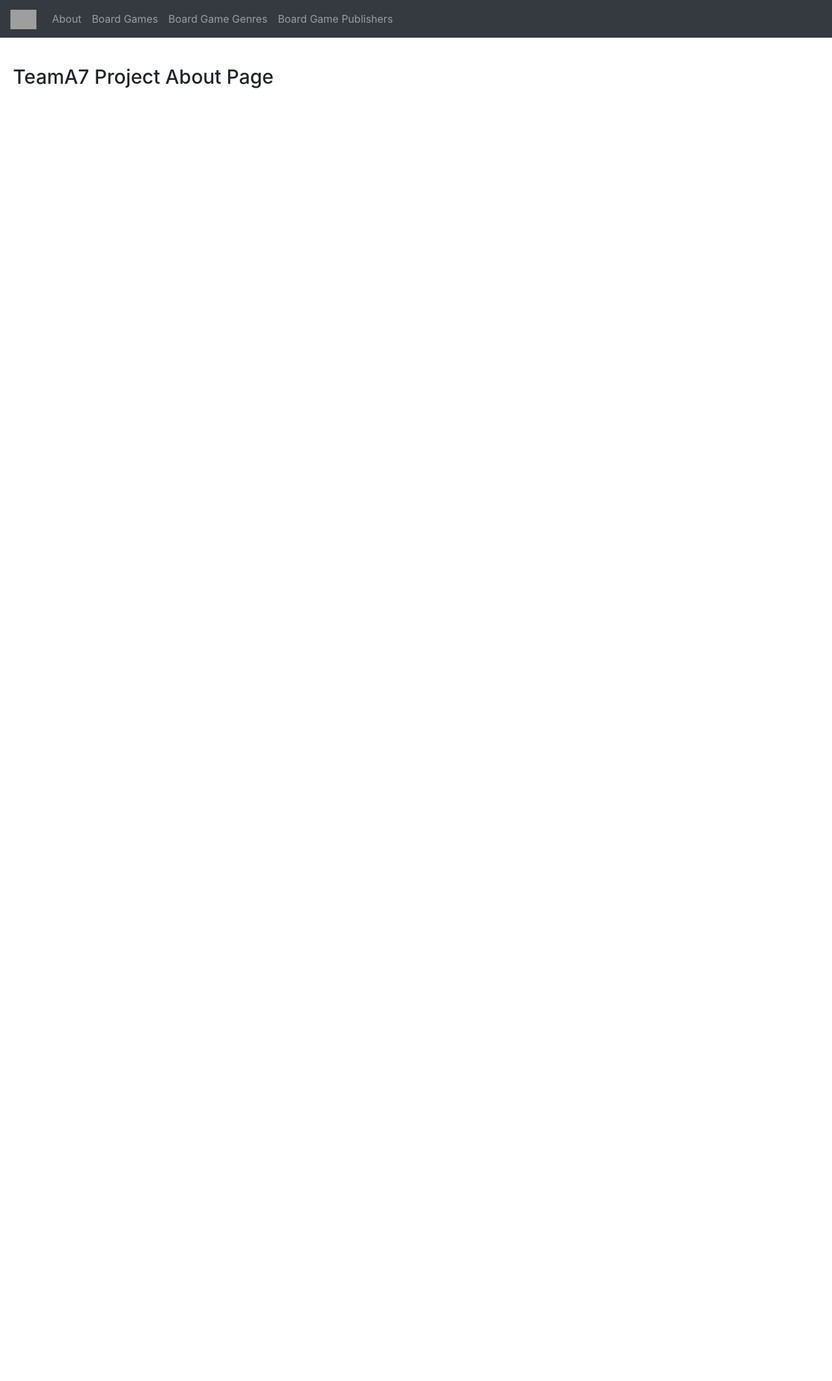
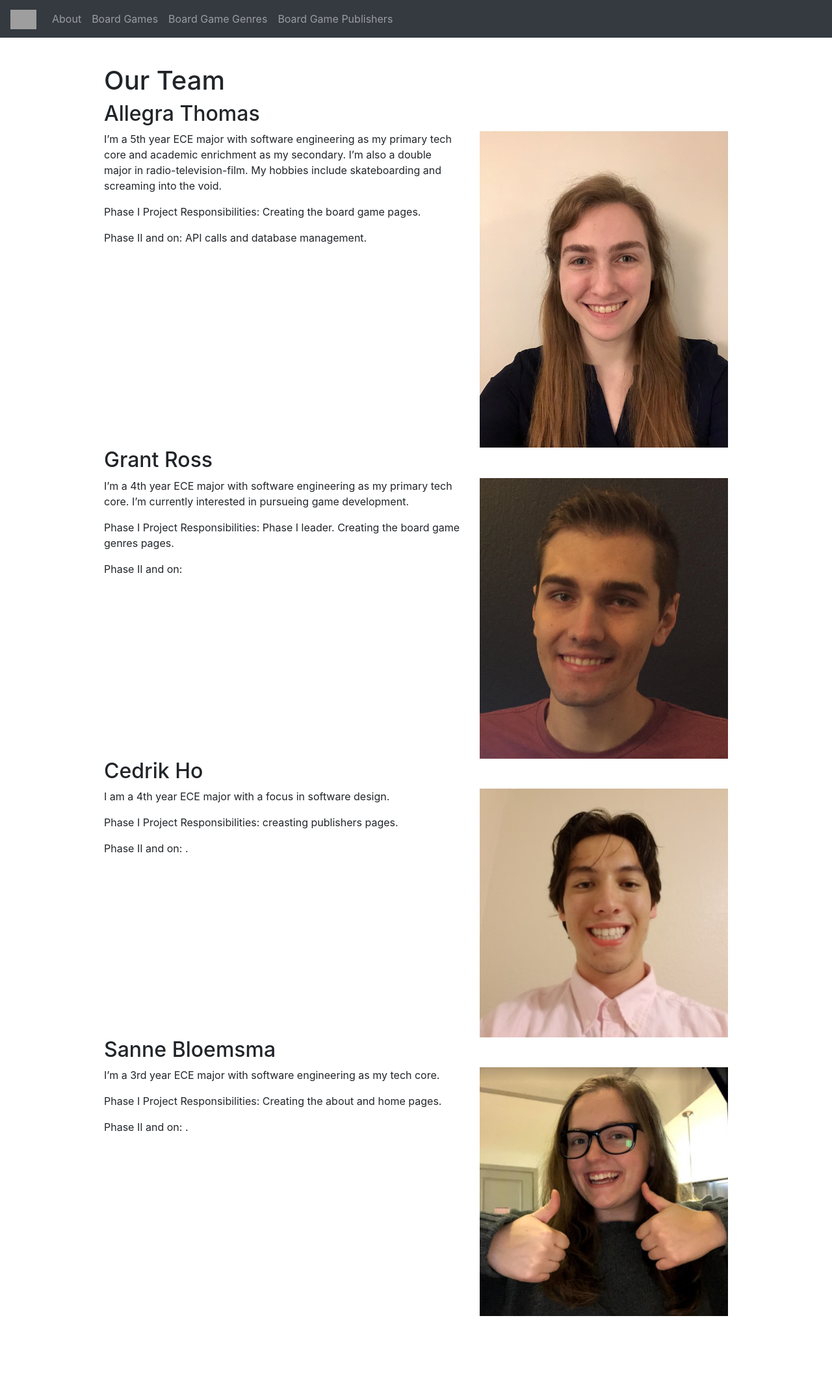
Before and after one commit to UT-SWLab/TeamA7, a Flask app: page /about in a window 1280 px wide. Shown: the whole page at 65% size. Before the commit the page ends 136 px from the top, so only its background shows below. Run offline with Flask 2, Linux system fonts and the light colour scheme; some libraries are stand-ins or nearby versions; grey boxes are pictures that could not be loaded.

Commit message:
fixed board game resizing and added main about page details

```diff
--- a/templates/Board_Games_List.html
+++ b/templates/Board_Games_List.html
@@ -16,7 +16,7 @@
 
 <div class="row">
   <div class="col-sm-4">
-  	<div class="card" style="width:400px">
+  	<div class="card" style="width:100%">
 	  <img class="card-img-top" src={{url_for('static', filename='Apples to Apples.png')}} alt="Apples to Applese">
 	  <div class="card-body">
 	    <h4 class="card-title">Apples to Apples</h4>
@@ -28,7 +28,7 @@
 	</div>
   </div>
   <div class="col-sm-4">
-  	<div class="card" style="width:400px">
+  	<div class="card" style="width:100%">
 	  <img class="card-img-top" src={{url_for('static', filename='Dominion.png')}} alt="Dominion">
 	  <div class="card-body">
 	    <h4 class="card-title">Dominion</h4>
@@ -40,7 +40,7 @@
 	</div>
   </div>
   <div class="col-sm-4">
-  	<div class="card" style="width:400px">
+  	<div class="card" style="width:100%">
 	  <img class="card-img-top" src={{url_for('static', filename='Scrabble.png')}} alt="Scrabble">
 	  <div class="card-body">
 	    <h4 class="card-title">Scrabble</h4>
--- a/templates/about.html
+++ b/templates/about.html
@@ -5,5 +5,53 @@
 {% endblock %}
 
 {% block bodywithmargin %}
-    <h1 style = "font-size:30px; padding-top:100px;"> TeamA7 Project About Page</h1>
+    <div = container style="padding-top: 100px; padding-bottom:100px; padding-right:10%;padding-left:10%">
+    <h1>Our Team</h1>
+
+        <h2>Allegra Thomas</h2>
+        <div class="row">
+            <div class="col-sm-7">
+            <p>I’m a 5th year ECE major with software engineering as my primary tech core and academic enrichment as my secondary. I’m also a double major in radio-television-film. My hobbies include skateboarding and screaming into the void.</p>
+            <p>Phase I Project Responsibilities: Creating the board game pages. </p>
+            <p>Phase II and on: API calls and database management.</p>
+            </div>
+            <div class="col-sm-5 align-content-center">
+                <img src={{url_for('static', filename='Allegra.png')}} style="max-width:100%; max-height:100%">
+            </div>
+        </div>
+        <h2>Grant Ross</h2>
+        <div class="row">
+            <div class="col-sm-7">
+            <p>I’m a 4th year ECE major with software engineering as my primary tech core. I’m currently interested in pursueing game development.</p>
+            <p>Phase I Project Responsibilities: Phase I leader. Creating the board game genres pages. </p>
+            <p>Phase II and on: </p>
+            </div>
+            <div class="col-sm-5 align-content-center">
+                <img src={{url_for('static', filename='Grant.png')}} style="max-width:100%">
+            </div>
+        </div>
+        <h2>Cedrik Ho</h2>
+        <div class="row">
+            <div class="col-sm-7">
+                <p>I am a 4th year ECE major with a focus in software design.</p>
+                <p>Phase I Project Responsibilities: creasting publishers pages. </p>
+                <p>Phase II and on: .</p>
+            </div>
+            <div class="col-sm-5 align-content-center">
+                <img src={{url_for('static', filename='Cedrik.jpg')}} class="img-fluid" style="max-width:100%;  max-height:100%">
+            </div>
+        </div>
+        <h2>Sanne Bloemsma</h2>
+
+        <div class="row">
+            <div class="col-sm-7">
+            <p>I’m a 3rd year ECE major with software engineering as my tech core.</p>
+            <p>Phase I Project Responsibilities: Creating the about and home pages. </p>
+            <p>Phase II and on: .</p>
+            </div>
+            <div class="col-sm-5 align-content-center">
+                <img src={{url_for('static', filename='Sanne.jpg')}} style="max-width:100%; max-height:100%">
+            </div>
+        </div>
+        </div>
 {% endblock %}
--- a/templates/base.html
+++ b/templates/base.html
@@ -19,7 +19,7 @@
                 <li class"nav-item"><a class ="nav-link" href="/boardgamepublishers">Board Game Publishers</a></li>
             </ul>
     </nav>
-<div style= "padding-left:20px;padding-right:20px;">
+<div style= "padding-left:40px;padding-right:40px;">
 {% block bodywithmargin %} {% endblock %}
 </div>
 </body>
```
Also changed, not shown: static/Allegra.png (added), static/Cedrik.jpg (added), static/Grant.png (added), static/Sanne.jpg (added).
